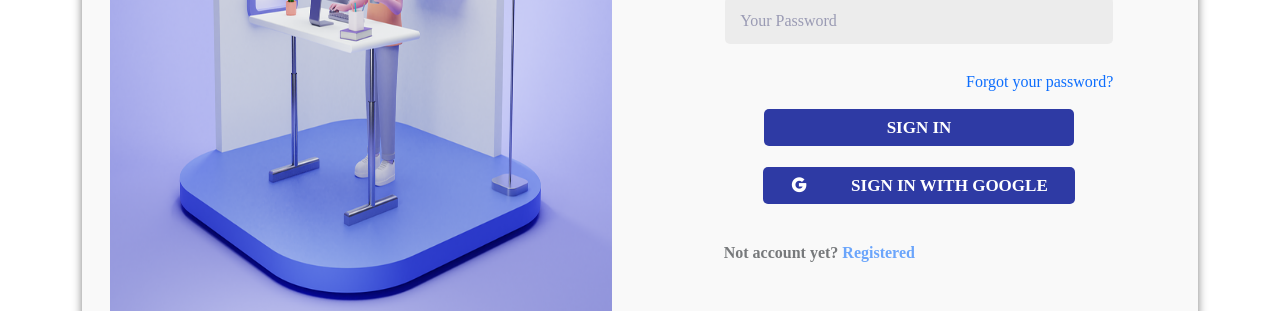
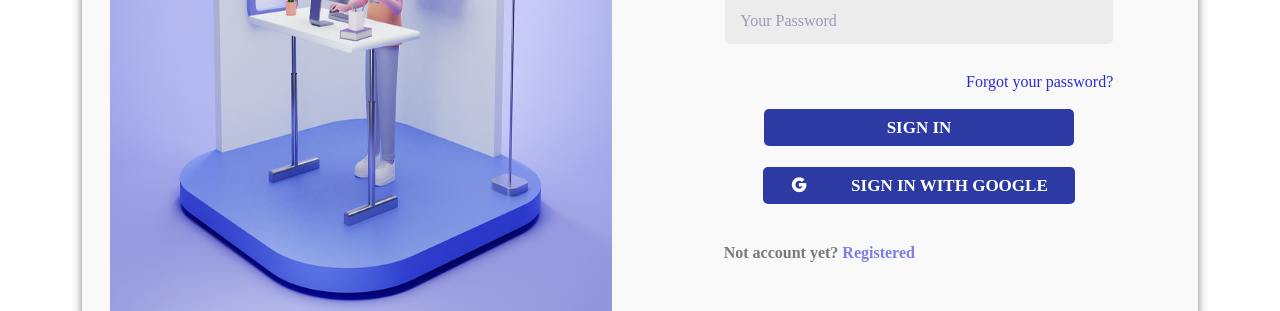
Before and after one commit to Dharmendra917/Internshala_clone, a Next.js app: page /student in a window 1280 px wide. Shown: the part 334-645 px from the top of the page. Built offline with nearby package versions, Linux system fonts and the light colour scheme; no server answers.

Commit message:
change link color in student login page

```diff
--- a/app/globals.css
+++ b/app/globals.css
@@ -19,6 +19,7 @@ body {
 /* for link  */
 .link {
   text-decoration: none;
+  color: rgb(43, 43, 220);
 }
 .forget {
   align-self: flex-end;
```
